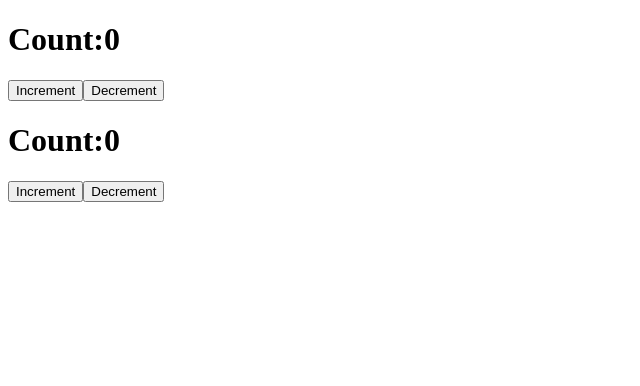
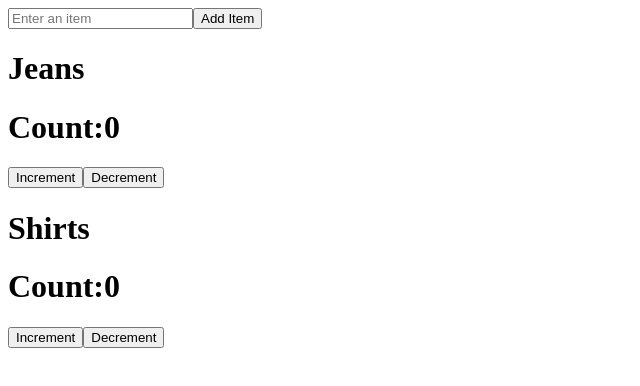
Before and after one commit to FarazF19/mern-19, a React (Vite) app in the folder React App/vite-project/: page / in a window 1280 px wide. Shown: the top 386 px of the page, without its empty margins (0-640 px from the left). Built offline with nearby package versions, Linux system fonts and the light colour scheme.

Commit message:
added props, usestate and learnt controlled components

```diff
--- a/React App/vite-project/src/App.jsx
+++ b/React App/vite-project/src/App.jsx
@@ -1,10 +1,28 @@
+import { useState } from "react";
 import Counter from "./components/Counter";
 
 function App() {
+  const [userInput, setUserInput] = useState("");
+  const [items, setItems] = useState(["Jeans", "Shirts"]);
+
+  const inputChangeHandler = (e) => {
+    setUserInput(e.target.value);
+  };
+
+  const addItemHandler = () => {
+    setItems([...items, userInput]);
+  };
   return (
     <>
-      <Counter />
-      <Counter />
+      <input
+        value={userInput}
+        onChange={inputChangeHandler}
+        placeholder="Enter an item"
+      />
+      <button onClick={addItemHandler}>Add Item</button>
+      {items.map((item, index, arr) => {
+        return <Counter itemName={item} />;
+      })}
     </>
   );
 }
--- a/React App/vite-project/src/components/Counter.jsx
+++ b/React App/vite-project/src/components/Counter.jsx
@@ -1,12 +1,13 @@
 import { useState } from "react";
 
-function Counter() {
+function Counter(props) {
   let [count, setCount] = useState(0);
   const handleCount = () => {
     setCount(count + 1);
   };
   return (
     <>
+      <h1>{props.itemName}</h1>
       <h1>Count:{count}</h1>
       <button onClick={handleCount}>Increment</button>
       <button
```
